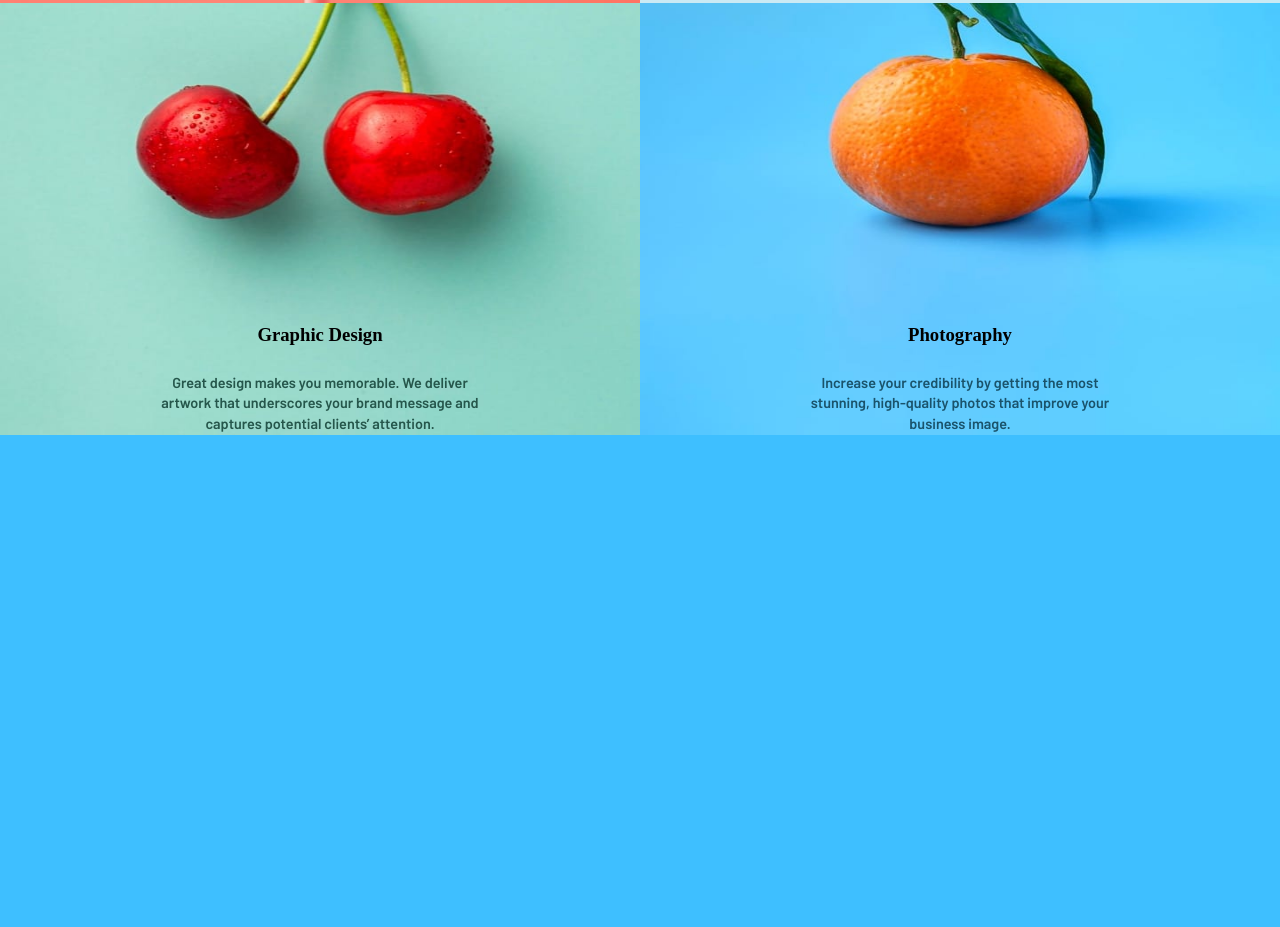
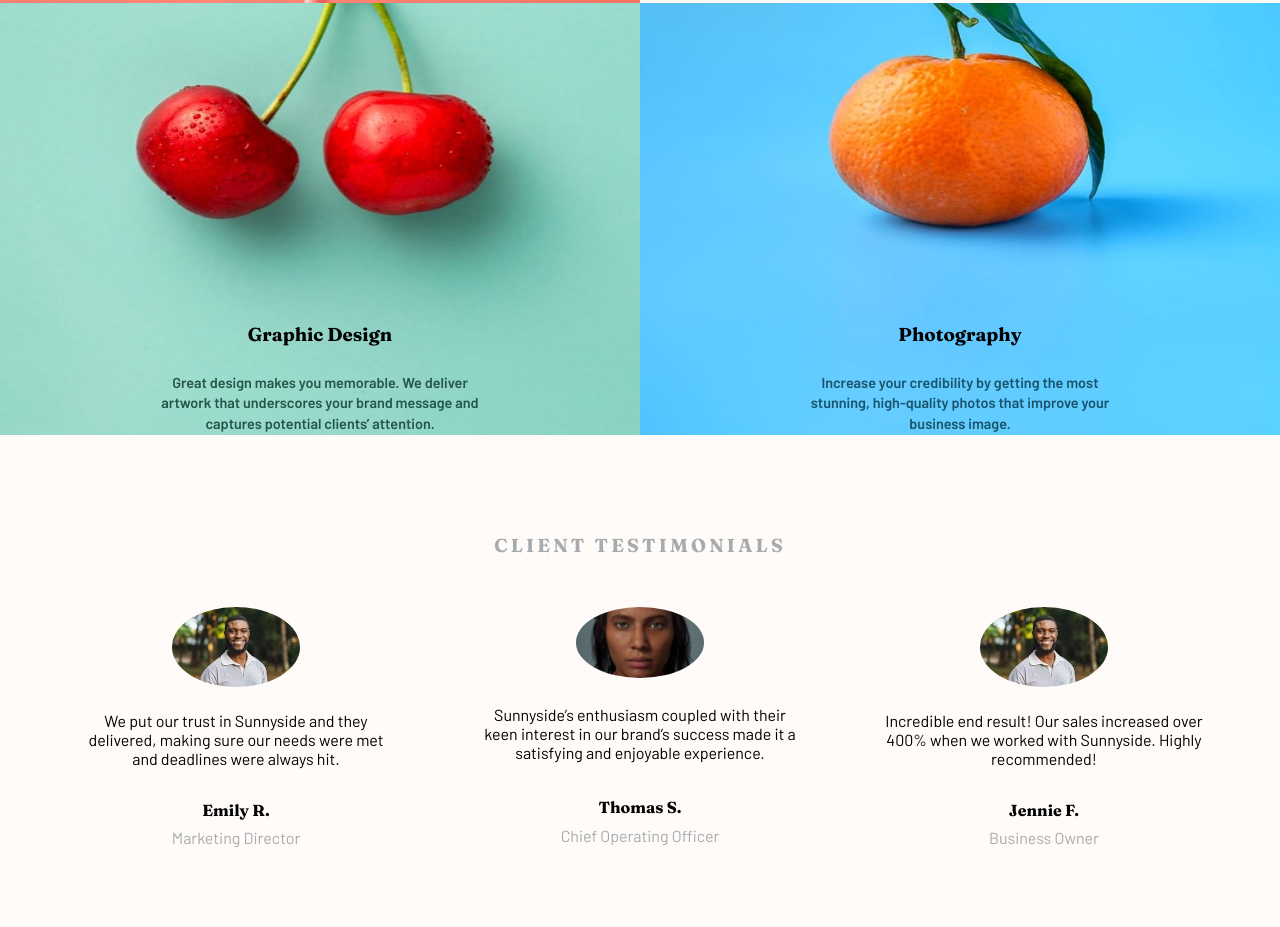
Before and after one commit to VarnikGupta/assignment1, a plain HTML site: page index.html in a window 1280 px wide. Shown: the part 1398-2325 px from the top of the page. Before the commit the page ends 1849 px from the top, so only its background shows below. Drawn offline with Linux system fonts and the light colour scheme.

Commit message:
implemented testimonials

```diff
--- a/index.html
+++ b/index.html
@@ -88,5 +88,52 @@
         </div>
     </main>
 
+    <section class="testimonials-section">
+        <h3 class="testimonials-header headers">
+            client testimonials
+        </h3>
+
+        <div class="testimonials-grid">
+            <div class="testimonial-grid-items">
+                <img src="images/person1.jpeg" alt="" class="client-imgs">
+                <div class="testimonies">
+                    We put our trust in Sunnyside and they delivered, making
+                    sure our needs were met and deadlines were always hit.
+                </div>
+                <div class="client-identity">
+                    <div class="client-names">Emily R.</div>
+                    <div class="client-position">
+                        Marketing Director
+                    </div>
+                </div>
+            </div>
+            <div class="testimonial-grid-items">
+                <img src="images/person2.jpeg" alt="" class="client-imgs">
+                <div class="testimonies">
+                    Sunnyside’s enthusiasm coupled with their keen interest
+                    in our brand’s
+                    success made it a satisfying and enjoyable experience.
+                </div>
+                <div class="client-identity">
+                    <div class="client-names">Thomas S.</div>
+                    <div class="client-position">
+                        Chief Operating Officer
+                    </div>
+                </div>
+            </div>
+            <div class="testimonial-grid-items">
+                <img src="images/person1.jpeg" alt="" class="client-imgs">
+                <div class="testimonies">
+                    Incredible end result! Our sales increased over 400%
+                    when we worked with Sunnyside. Highly recommended!
+                </div>
+                <div class="client-identity">
+                    <div class="client-names">Jennie F.</div>
+                    <div class="client-position">Business Owner</div>
+                </div>
+            </div>
+        </div>
+    </section>
+
 </body>
 </html>
--- a/styles.css
+++ b/styles.css
@@ -18,6 +18,7 @@
   --very-dark-grayish-blue: hsl(213, 9%, 39%);
   --very-dark-desaturated-blue: hsl(212, 27%, 19%);
 
+
   --header-font: 'Fraunces', serif;
   --body-font: 'Barlow', sans-serif;
 }
@@ -26,6 +27,10 @@ body {
   margin: 0;
   padding: 0;
   background-color: #3ebfff;
+}
+
+.headers{
+  font-family: var(--header-font);
 }
 
 nav {
@@ -127,7 +132,7 @@ ul li a:hover {
 .main-rows {
   display: grid;
   grid-template-columns: repeat(2, 50%);
-  background-color: var(--floral-white);
+  background-color: #fffbf8;
 }
 
 .articles {
@@ -211,7 +216,7 @@ ul li a:hover {
   justify-content: flex-end;
   row-gap: .5rem;
   text-align: center;
-  padding-bottom: 1rem;
+  /* padding-bottom: 2rem; */
 }
 
 
@@ -223,6 +228,58 @@ ul li a:hover {
   color: var(--photography-color);
 }
 
+/* testimonials section */
+.testimonials-section{
+  padding: 5rem 0;
+  display: flex;
+  flex-direction: column;
+  /* justify-content: center; */
+  row-gap: 2rem;
+  font-family: var(--body-font);
+  background-color: #fffbf8;
+}
+
+.testimonials-header {
+  text-transform: uppercase;
+  text-align: center;
+  letter-spacing: 0.2rem;
+  color: var(--grayish-blue);
+}
+
+.testimonials-grid {
+  display: grid;
+  grid-template-columns: repeat(auto-fit, minmax(20rem, 20%));
+  justify-content: space-evenly;
+  row-gap: 3rem;
+  column-gap: .5rem;
+}
+
+.testimonial-grid-items {
+  display: grid;
+  justify-items: center;
+  gap: 1.5rem;
+  text-align: center;
+}
+
+.client-identity {
+  margin-top: .5rem;
+  display: grid;
+  row-gap: .5rem
+}
+
+.client-imgs {
+  border-radius: 50%;
+  width: 8rem;
+}
+
+.client-names {
+  font-family: var(--header-font);
+  font-weight: bold;
+}
+
+.client-position {
+  color: var(--grayish-blue);
+}
 
 /* responsive */
 @media (max-width: 768px) {
```
Also changed, not shown: images/person1.jpeg (added), images/person2.jpeg (added), images/person3.jpeg (added).
